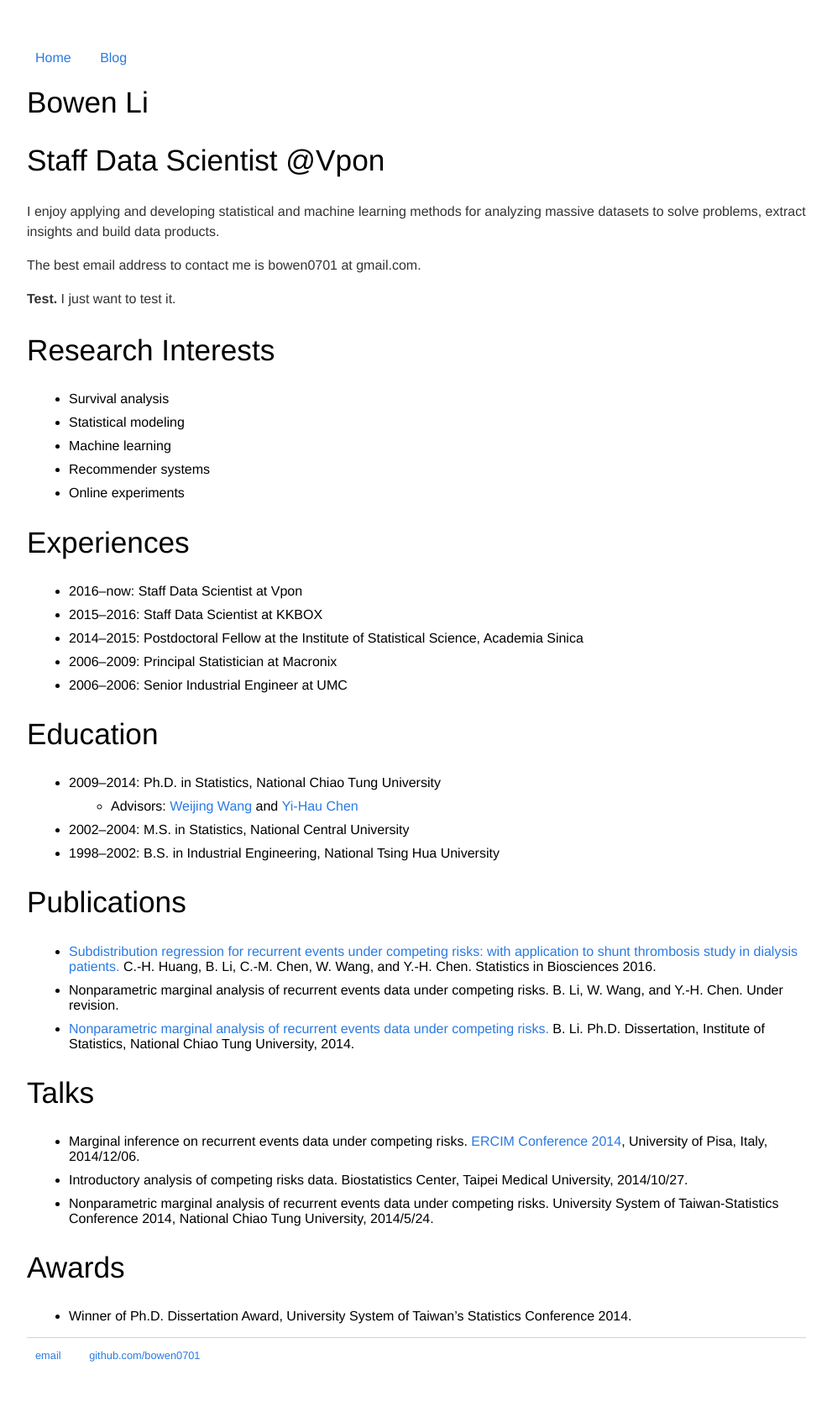
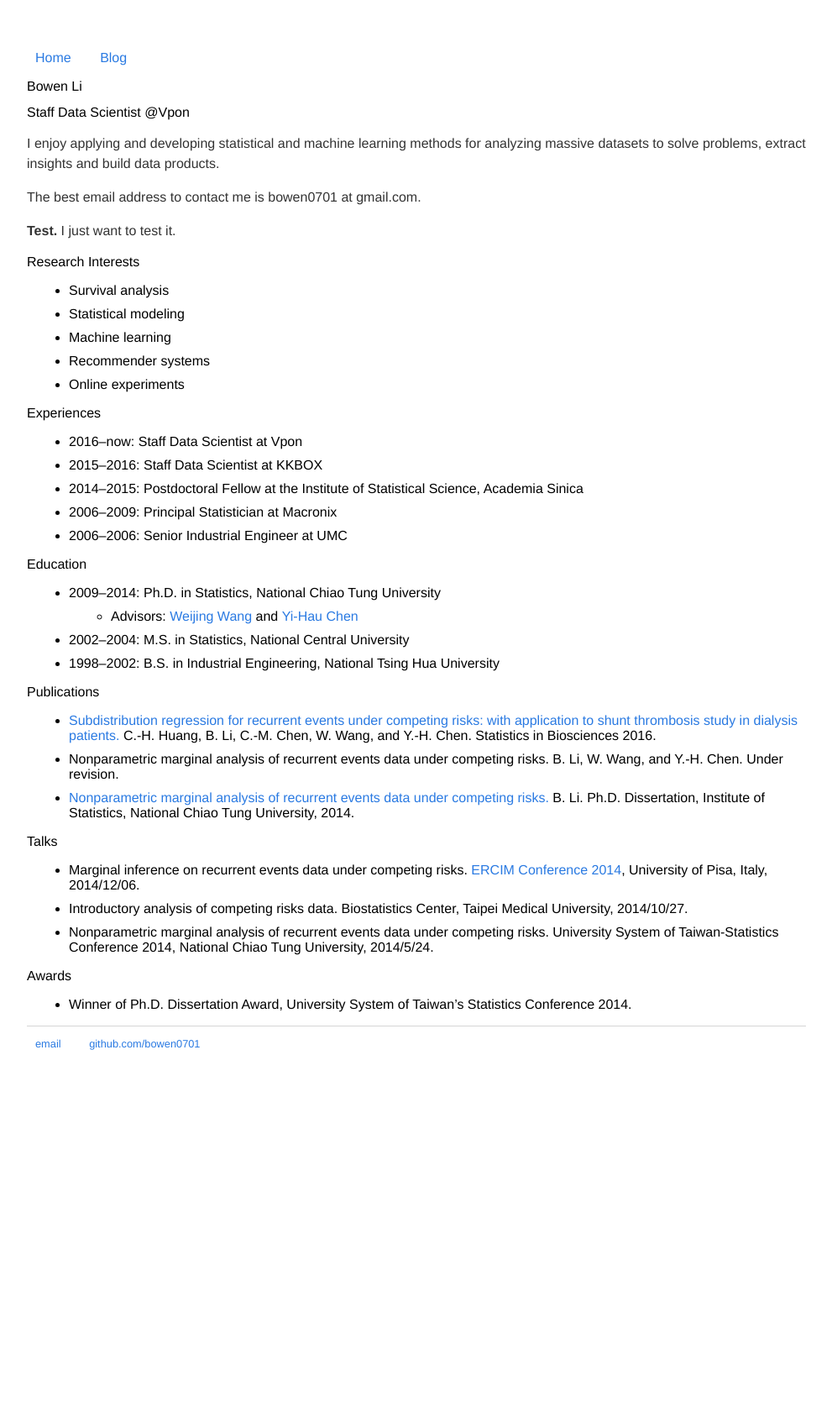
Before and after one commit to bowen0701/bowen0701.github.io, a Jekyll site: the page built from index.md, in a window 1280 px wide. Shown: the whole page at 84% size, without its empty margins (144-1135 px from the left). Built offline with Jekyll 4.4.1, drawn with Linux system fonts in a browser that asks for light colours; after the commit the page ends 1310 px from its top, so only the background shows below that.

Commit message:
Revise font-size: 100%

```diff
--- a/css/main.css
+++ b/css/main.css
@@ -16,7 +16,7 @@ a         { color: #2a7ae2; text-decoration: none; }
 a:hover   { color: #000; text-decoration: underline; }
 a:visited { color: #205caa; }
 h1, h2, h3, h4, h5, h6 {
-    font-size: 2.2em;
+    font-size: 100%;
     font-weight: 400;
 }
 p {
```
